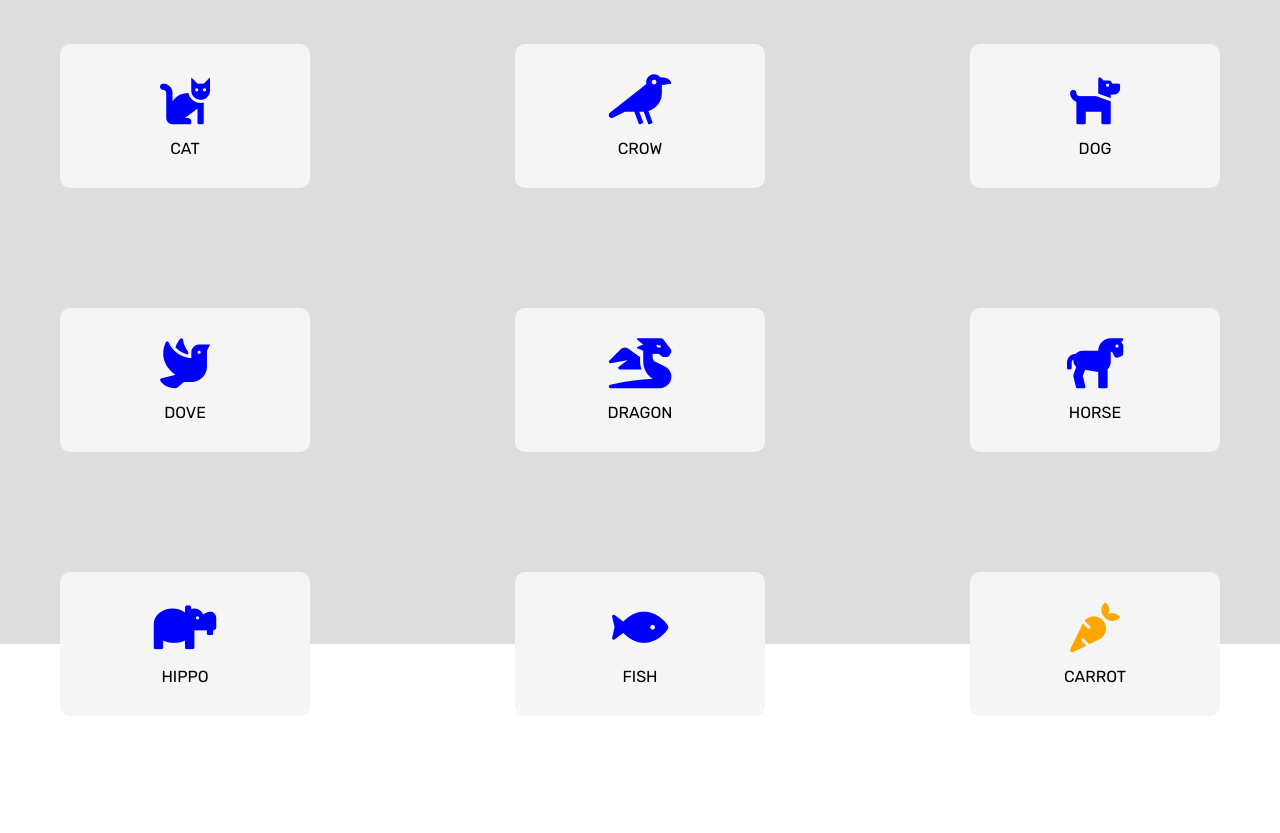
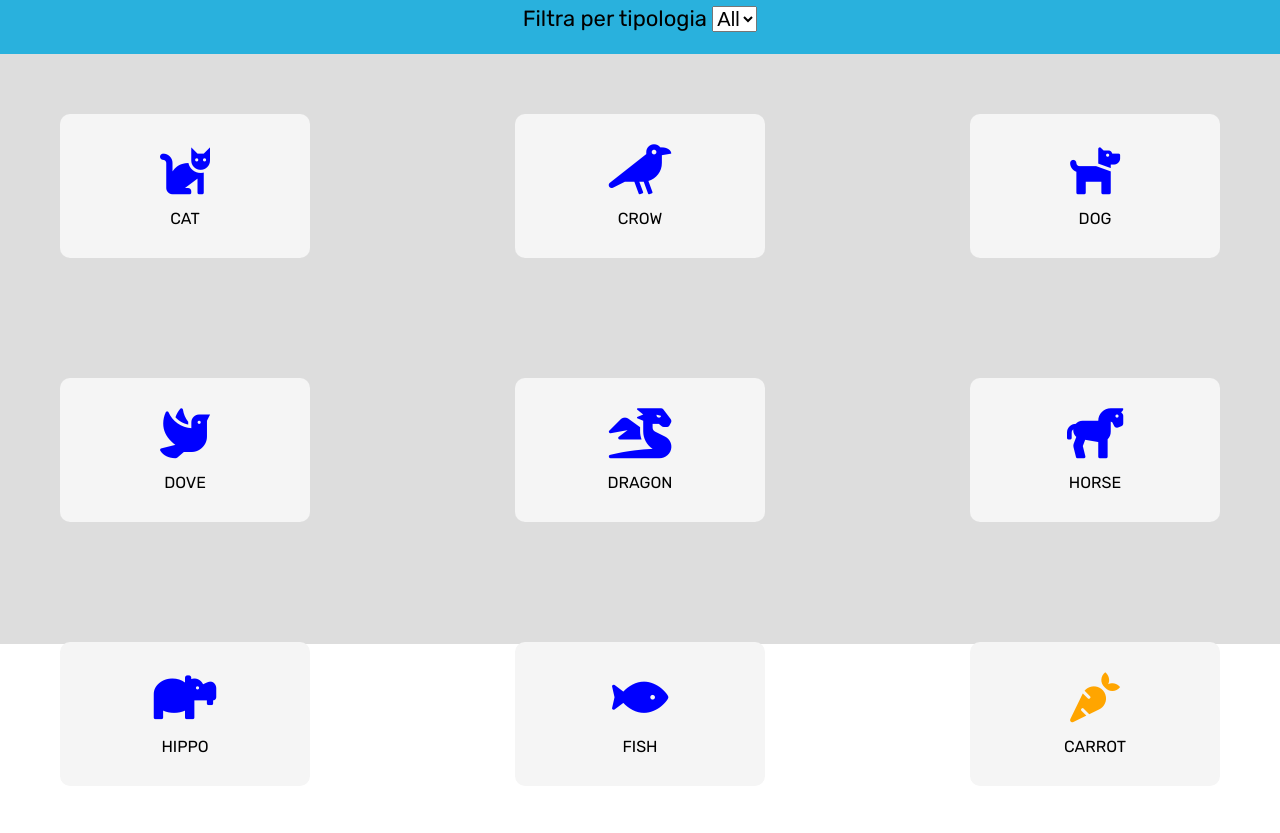
Before and after one commit to lucianomarchionna/js-es6-icons, a plain HTML site: page index.html in a window 1280 px wide. Shown: the part 86-919 px from the top of the page. Drawn offline with Linux system fonts and the light colour scheme.

Commit message:
Creazione sezione search

```diff
--- a/index.html
+++ b/index.html
@@ -14,11 +14,13 @@
         <header>
             <h1 id="title">FontIcons</h1>
         </header>
-        <div id="icon">
-            <div>
-                <i class="fas fa-cat" style="color: black;"></i>
-                <div class="undertitle">CAT</div>
-            </div>
+        <div id="search">
+            <label for="type">Filtra per tipologia</label>
+            <select id="undertitle" name="type" id="type">
+                <option value="">All</div>
+            </select>
+        </div>
+        <div id="icon"></div>
         </main>
         <footer>
 
--- a/main.js
+++ b/main.js
@@ -2,97 +2,97 @@ const icon = [
   {
     name: 'cat',
     prefix: 'fa-',
-    type: 'animal',
+    type: 'Animal',
     family: 'fas',
   },
   {
     name: 'crow',
     prefix: 'fa-',
-    type: 'animal',
+    type: 'Animal',
     family: 'fas',
   },
   {
     name: 'dog',
     prefix: 'fa-',
-    type: 'animal',
+    type: 'Animal',
     family: 'fas',
   },
   {
     name: 'dove',
     prefix: 'fa-',
-    type: 'animal',
+    type: 'Animal',
     family: 'fas',
   },
   {
     name: 'dragon',
     prefix: 'fa-',
-    type: 'animal',
+    type: 'Animal',
     family: 'fas',
   },
   {
     name: 'horse',
     prefix: 'fa-',
-    type: 'animal',
+    type: 'Animal',
     family: 'fas',
   },
   {
     name: 'hippo',
     prefix: 'fa-',
-    type: 'animal',
+    type: 'Animal',
     family: 'fas',
   },
   {
     name: 'fish',
     prefix: 'fa-',
-    type: 'animal',
+    type: 'Animal',
     family: 'fas',
   },
   {
     name: 'carrot',
     prefix: 'fa-',
-    type: 'vegetable',
+    type: 'Vegetable',
     family: 'fas',
   },
   {
     name: 'apple-alt',
     prefix: 'fa-',
-    type: 'vegetable',
+    type: 'Vegetable',
     family: 'fas',
   },
   {
     name: 'lemon',
     prefix: 'fa-',
-    type: 'vegetable',
+    type: 'Vegetable',
     family: 'fas',
   },
   {
     name: 'pepper-hot',
     prefix: 'fa-',
-    type: 'vegetable',
+    type: 'Vegetable',
     family: 'fas',
   },
   {
     name: 'user-astronaut',
     prefix: 'fa-',
-    type: 'user',
+    type: 'User',
     family: 'fas',
   },
   {
     name: 'user-graduate',
     prefix: 'fa-',
-    type: 'user',
+    type: 'User',
     family: 'fas',
   },
   {
     name: 'user-ninja',
     prefix: 'fa-',
-    type: 'user',
+    type: 'User',
     family: 'fas',
   },
   {
     name: 'user-secret',
     prefix: 'fa-',
-    type: 'user',
+    type: 'User',
     family: 'fas',
   },
 ];
--- a/style.css
+++ b/style.css
@@ -28,9 +28,22 @@ header{
     font-size: 250%;
 }
 
+#search{
+    width: 100%;
+    height: 70px;
+    line-height: 70px;
+    font-size: 22px;
+    text-align: center;
+    background-color: rgb(41, 177, 221);
+}
+
+#undertitle{
+    font-size: 20px;
+}
+
 #icon{
     width: 100%;
-    height: calc(100% - 140px);
+    height: calc(100% - 210px);
     display: flex;
     justify-content: space-between;
     background-color: rgb(221,221,221);;
@@ -42,6 +55,7 @@ i{
     font-size: 50px;
     margin-bottom: 15px;
 }
+
 #icon>div{
     flex-basis: calc(100% / 5 - 120px);
     min-width: 250px;
```
